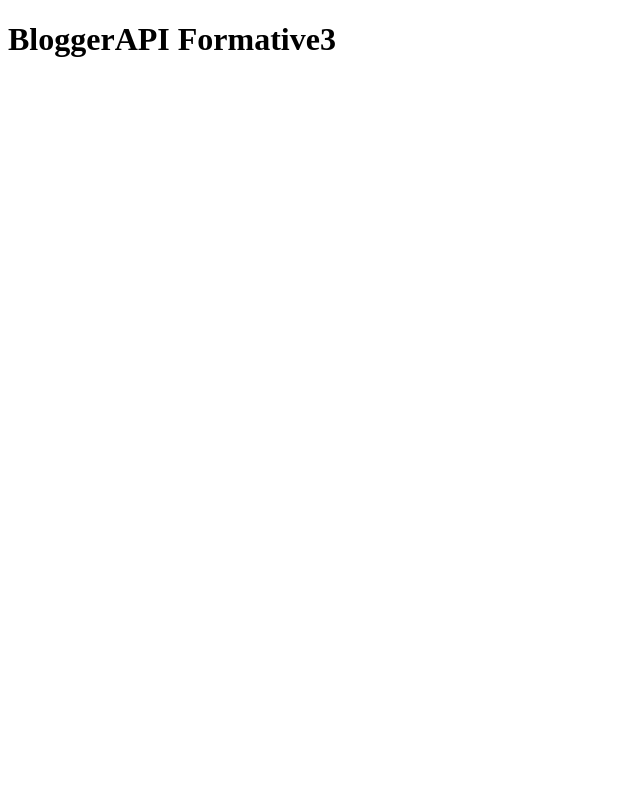
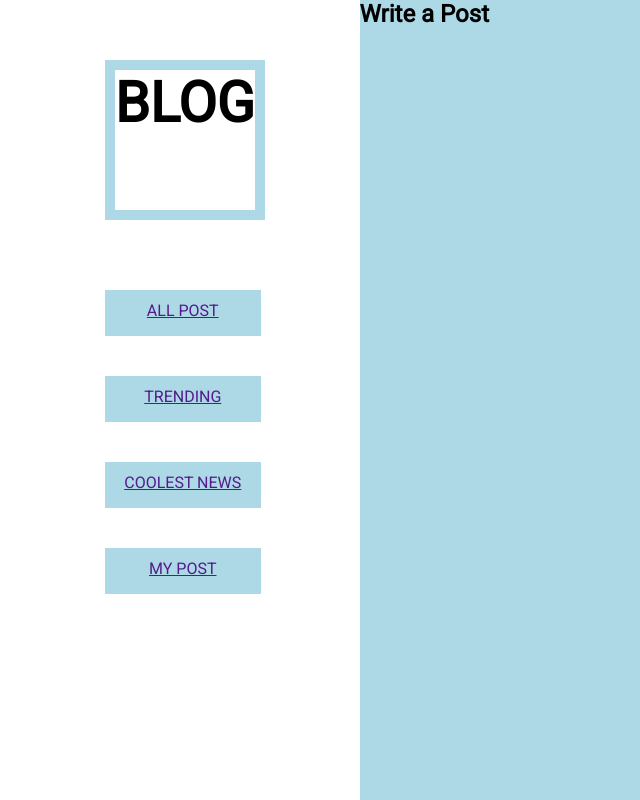
Before and after one commit to kshantilal/BloggerAPI, a website: page public/index.html in a window 1280 px wide. Shown: the whole page, without its empty margins (0-640 px from the left). Drawn offline with nearby package versions, Linux system fonts and the light colour scheme; no server answers.

Commit message:
added in connie html and css to master

```diff
--- a/public/css/style.css
+++ b/public/css/style.css
@@ -0,0 +1,73 @@
+*{
+	margin: 0;
+	padding: 0;
+	height: 100vh;
+	width: 100vw;
+}
+
+.main{
+	display: flex;
+}
+.nav-bar{
+	height: 100vh;
+	width: 500px;
+	display: flex;
+	justify-content: center;
+	flex-direction: column;
+}
+
+.blog{
+	background-color: lightblue;
+}
+
+.logo{
+	height:150px;
+	width: 150px;
+	margin-top: 60px;
+	margin-bottom: 80px;
+	display: flex;
+	align-self: center;
+}
+
+.logo-box{
+	border: 10px solid lightblue;
+	width: 140px;
+	width: 140px;
+	height: 140px;
+	font-family: 'Roboto', sans-serif;
+	font-size: 56px;
+}
+
+.menu{
+	display: flex;
+	align-self: center;
+	width: 150px;
+	height: 600px;
+}
+
+.menu-list{
+	width: 100%;
+	height: 100%;
+	display: flex;
+	flex-direction: column;
+	list-style: none;
+}
+.menu-list_btn{
+	width: 100%;
+	height: 40px;
+	margin-bottom: 40px;
+	border: 3px solid lightblue;
+	background-color: lightblue;
+	text-align: center;
+	text-transform: uppercase;
+	line-height: 35px;
+	font-family: 'Roboto', sans-serif;
+}
+.post-container{
+	width: 100%;
+}
+.post_title{
+	width: 300px;
+	font-family: 'Roboto', sans-serif;
+	height: 60px;
+}
--- a/public/index.html
+++ b/public/index.html
@@ -3,15 +3,38 @@
 <head>
 	<title>Blogger API</title>
 	<meta charset="utf-8">
+	<meta name="viewport" content="width=device-width, initial-scale=1">
 	<link rel="stylesheet" type="text/css" href="css/style.css">
+	<link href="https://fonts.googleapis.com/css?family=Roboto" rel="stylesheet">
 </head>
-<body>
-	<h1>BloggerAPI Formative3</h1>
+<body class="main">
+	<div class="nav-bar">
+		<div class="logo">
+			<h1 class="logo-box">BLOG</h1>
+		</div>
+		<div class="menu">
+			<ul class="menu-list">
+				<li class="menu-list_btn">
+					<a href="">All Post</a>
+				</li>
+				<li class="menu-list_btn">
+					<a href="">Trending</a>
+				</li>
+				<li class="menu-list_btn">
+					<a href="">Coolest News</a>
+				</li>
+				<li class="menu-list_btn">
+					<a href="">My Post</a>
+				</li>
+			</ul>
+		</div>
+	</div>
 
-
-
-
-
+	<div class="blog">
+		<div class="post-container">
+			<h2 class="post_title">Write a Post</h2 class="post_title">
+		</div>
+	</div>
 
 
 
```
Also changed, not shown: public/js/script.js (line endings or trailing spaces).
